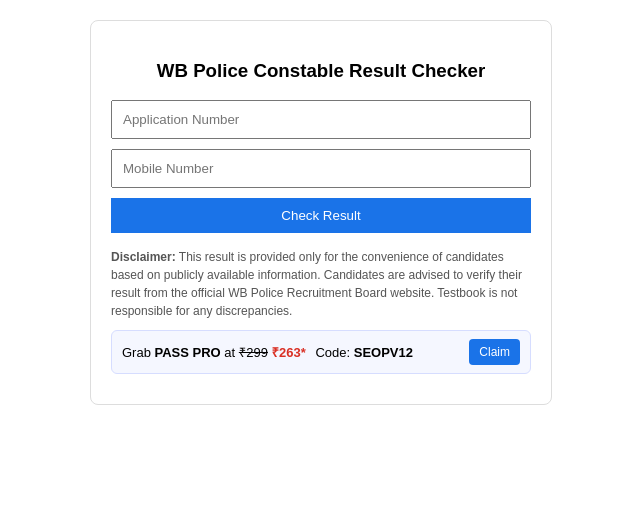
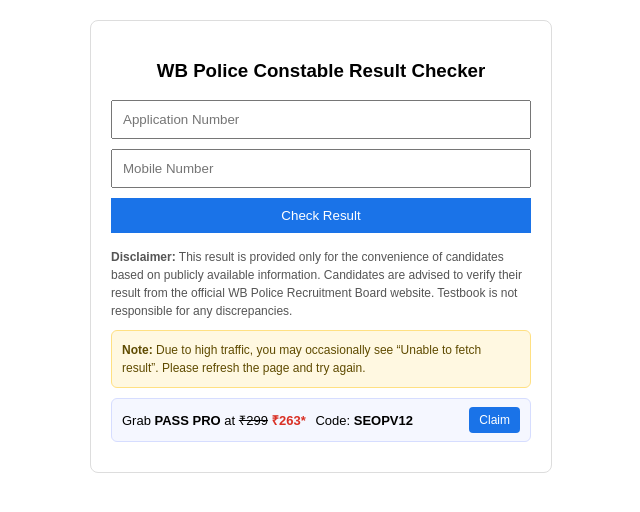
Before and after one commit to PavanShiva7730/wbpoliceconstabelresult, a plain HTML site: page index.html in a window 1280 px wide. Shown: the whole page, without its empty margins (319-959 px from the left). Drawn offline with Linux system fonts and the light colour scheme.

Commit message:
Update index.html

```diff
--- a/index.html
+++ b/index.html
@@ -20,6 +20,21 @@
   This result is provided only for the convenience of candidates based on publicly available information.
   Candidates are advised to verify their result from the official WB Police Recruitment Board website.
   Testbook is not responsible for any discrepancies.
+</div>
+  <div style="
+  max-width:420px;
+  margin:10px auto;
+  padding:10px;
+  font-size:12px;
+  color:#5f4b00;
+  background:#fff8e1;
+  border:1px solid #ffe082;
+  border-radius:6px;
+  line-height:1.5;
+">
+  <strong>Note:</strong>
+  Due to high traffic, you may occasionally see “Unable to fetch result”.
+  Please refresh the page and try again.
 </div>
 <div style="
   max-width:420px;
@@ -70,7 +85,7 @@ function checkResult() {
     return;
   }
 
-  box.innerHTML = "Checking result...";
+  box.innerHTML = "Checking result...This May Take a While Due to Heave Traffic";
 
   var url =
     "https://script.google.com/macros/s/AKfycbzZH3lEmO8W1Fd68oLdtu2y5TfH14qkwWF3egx0x8SF4RQCE7LxPjkjFjrSjb1efxDx/exec"
```
